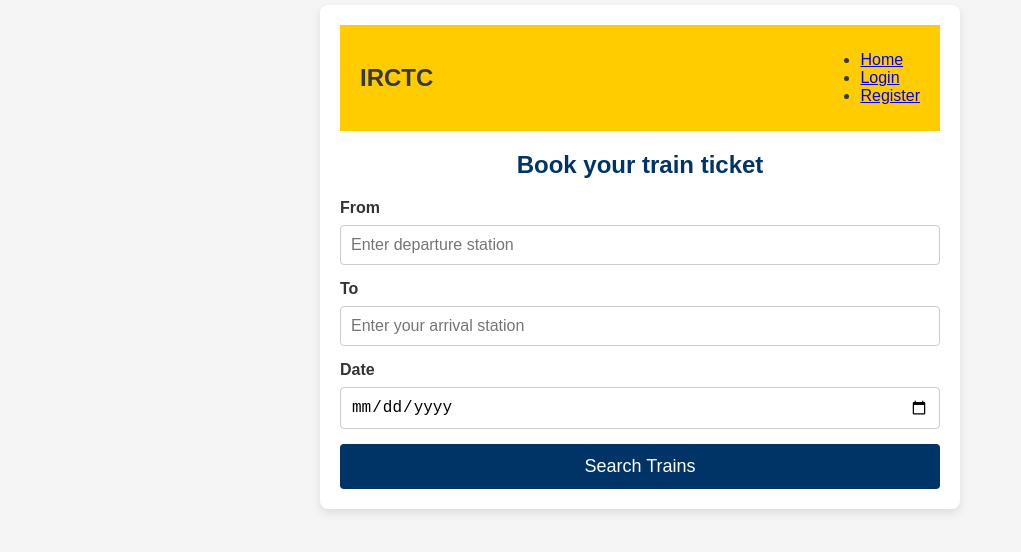
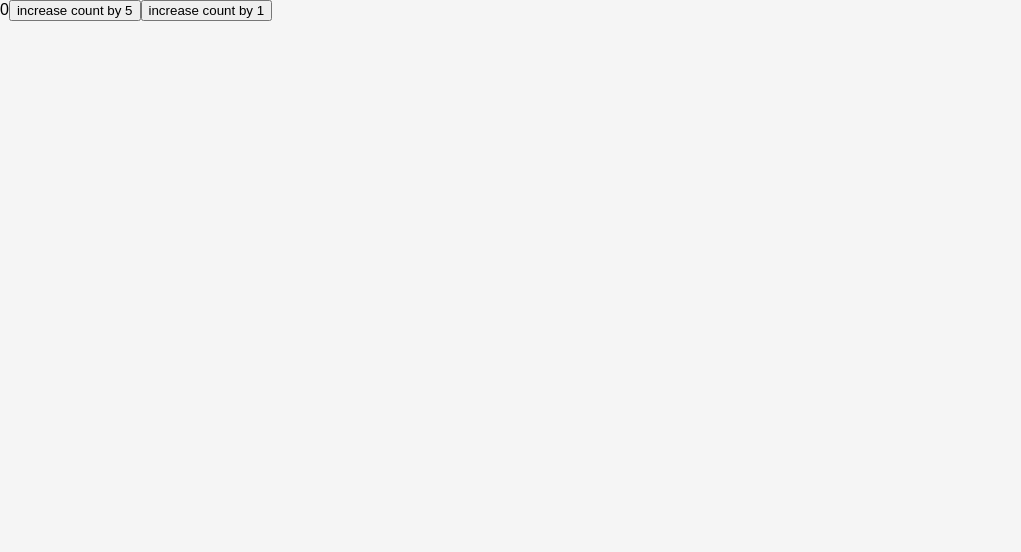
Before and after one commit to prikshit8/react, a React (Create React App) app: page / in a window 1280 px wide. Shown: the top 552 px of the page, without its empty margins (0-1021 px from the left). Built offline with nearby package versions, Linux system fonts and the light colour scheme.

Commit message:
hooks + custom hooks

```diff
--- a/src/App.js
+++ b/src/App.js
@@ -1,5 +1,7 @@
 import "./App.css";
+import Counter from "./Components/Counter/Counter";
 import HomePage from "./Components/Homepage/HomePage";
+import Search from "./Components/Search/Search";
 import UsePrevComp from "./Components/UsePrevComp/UsePrevComp";
 
 function App() {
@@ -8,7 +10,9 @@ function App() {
   // const prevCount = usePrev(count);
   return (
     <div>
-      <HomePage />
+      {/* <HomePage /> */}
+      <Counter />
+      {/* <Search /> */}
       {/* <h1>Current Count: {count}</h1>
       <h2>Prev Count: {prevCount}</h2>
       <button onClick={()=>setCount(count+1)}>Increase Count</button> */}
--- /dev/null
+++ b/src/Components/Counter/Counter.js
@@ -0,0 +1,32 @@
+import { useState } from "react";
+
+const Counter = () => {
+  const [count, setCount] = useState(0);
+  const increaseBy5 = () => {
+    setCount(count + 1);
+    setCount(count + 1);
+    setCount(count + 1);
+    setCount(count + 1);
+    setCount(count + 1);
+  };
+  const increaseBy5fixed = () => {
+    setCount(count + 100); /// this updates the prev value immediately
+    setCount((prev) => prev + 1); // 0 => 1
+    setCount((prev) => prev + 1); //1 => 2
+    setCount((prev) => prev + 1); // 2=> 3
+    setCount(count + 100);
+    setCount((prev) => prev + 1); // 3 => 4
+  };
+  const increase = () => {
+    setCount(count + 1);
+  };
+  return (
+    <div>
+      {count}
+      <button onClick={increaseBy5fixed}>increase count by 5</button>
+      <button onClick={increase}>increase count by 1</button>
+    </div>
+  );
+};
+
+export default Counter;
--- /dev/null
+++ b/src/Components/Search/Search.js
@@ -0,0 +1,33 @@
+import { useEffect, useState } from "react";
+
+const Search = () => {
+  const [products, setProducts] = useState([]);
+  const [loading, setLoading] = useState(false);
+  useEffect(() => {
+    const getData = async () => {
+      try {
+        setLoading(true);
+        const responseObj = await fetch("https://dummyjson.com/products");
+        const data = await responseObj.json();
+        setProducts(data.products);
+      } catch (e) {
+        console.error(e);
+      } finally {
+        setLoading(false);
+      }
+    };
+    getData();
+  }, []);
+  if (loading) {
+    return <div>loading....</div>;
+  }
+  return (
+    <div>
+      {products.map((product) => (
+        <div>{product.title}</div>
+      ))}
+    </div>
+  );
+};
+
+export default Search;
```
Also changed, not shown: 1 other file (tests, documents, lock files or other folders).
